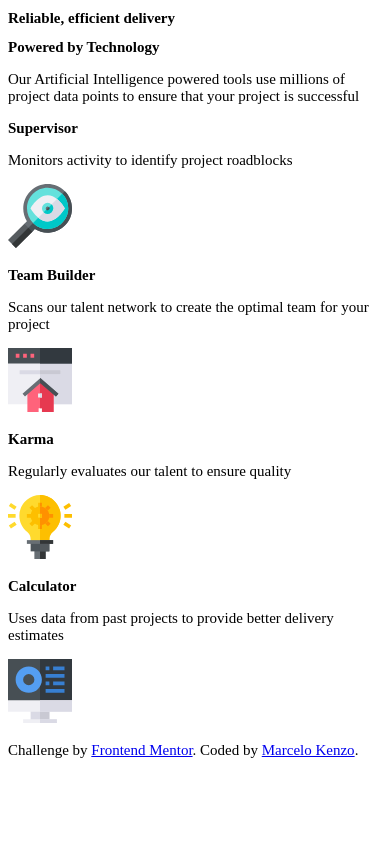
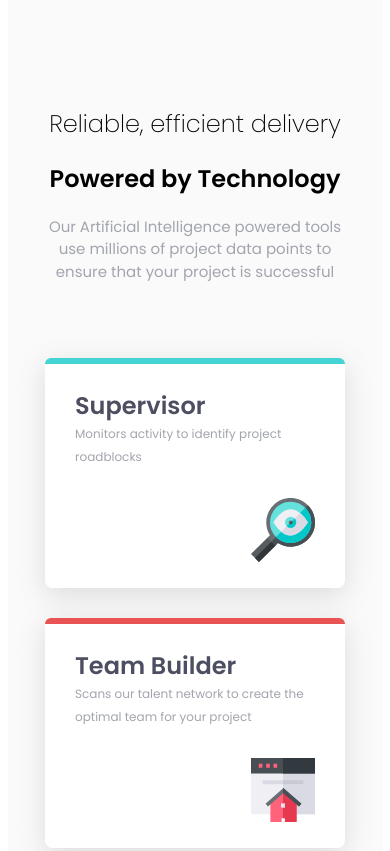
Before and after one commit to kenzotakamori/frontendmaster-four-card, a plain HTML site: page index.html in a window 390 px wide. Shown: the top 851 px of the page. Drawn offline with Linux system fonts and the light colour scheme.

Commit message:
responsive layout

```diff
--- a/index.html
+++ b/index.html
@@ -18,6 +18,7 @@
       to ensure that your project is successful
     </p>
   </header>
+  <div class="container">
     <section id="supervisor">
       <h3>Supervisor</h3>
       <p>Monitors activity to identify project roadblocks</p>
@@ -38,11 +39,6 @@
       <p>Uses data from past projects to provide better delivery estimates</p>
       <img src="/images/icon-calculator.svg" alt="Calculator Icon">
     </section>
-  <footer>
-    <p class="attribution">
-      Challenge by <a href="https://www.frontendmentor.io?ref=challenge" target="_blank">Frontend Mentor</a>.
-      Coded by <a href="#">Marcelo Kenzo</a>.
-    </p>
-  </footer>
+  </div>
 </body>
 </html>
--- a/style.scss
+++ b/style.scss
@@ -10,4 +10,114 @@ $very-light-gray: hsl(0, 0%, 98%);
 
 * {
     font-size: 15px;
+    font-family: 'Poppins', sans-serif;
 }
+
+html {
+    display: grid;
+    place-items: center;
+    background-color: white;
+    @media screen and (min-width: 800px) {
+        height: 100%;
+    }
+}
+
+header {
+    text-align: center;
+    padding: 2rem;
+    margin: 4rem 0 2rem;
+    h1 {
+        font-size: 1.6rem;
+        font-weight: 200;
+    }
+    h2 {
+        font-size: 1.6rem;
+        font-weight: 600;
+    }
+    @media screen and (min-width: 800px) {
+        padding: 0 30rem;
+    }
+}
+
+p {
+    color: $grayish-blue;
+    line-height: 1.5rem;
+}
+
+body {
+    margin: 0;
+    width: 375px;
+    background-color: $very-light-gray;
+    display: grid;
+    place-items: center;
+    @media screen and (min-width: 800px) {
+        width: 1440px;
+        height: 100%;
+    }
+}
+
+.container {
+    width: 300px;
+    display: grid;
+    gap: 2rem;
+    margin-bottom: 3rem;
+    @media screen and (min-width: 800px) {
+        width: 960px;
+        grid-template-columns: repeat(3, 1fr);
+        #supervisor {
+            grid-row: 1 / 3;
+            place-self: center;
+        }
+        #team-builder, #karma {
+            grid-column: 2;
+        }
+        #calculator {
+            grid-row: 1 / 3;
+            grid-column: 3;
+            place-self: center;
+        }
+    }
+}
+
+section {
+    height: 170px;
+    padding: 2rem;
+    position: relative;
+    background-color: white;
+    border-radius: .5rem;
+    box-shadow: rgba(100, 100, 111, 0.2) 0px 7px 29px 0px;
+    h3 {
+        color: $very-dark-blue;
+        font-size: 1.6rem;
+        margin: 0;
+    }
+    p {
+        font-size: 0.8rem;
+        margin: 0;
+    }
+    img {
+        float: right;
+        margin-top: 2rem;
+    }
+    &:before {
+        content: "";
+        position: absolute;
+        top: 0;
+        left: 0;
+        height: .35rem;
+        width: 100%;
+        border-radius: 1rem 1rem 0 0;
+    }
+    &#supervisor:before {
+        background-color: $cyan;
+    }
+    &#team-builder:before {
+        background-color: $red;
+    }
+    &#calculator:before {
+        background-color: $orange;
+    }
+    &#karma:before {
+        background-color: $blue;
+    }
+}
```
Also changed, not shown: style.css. Lines whose indentation alone changed are shown as unchanged.
